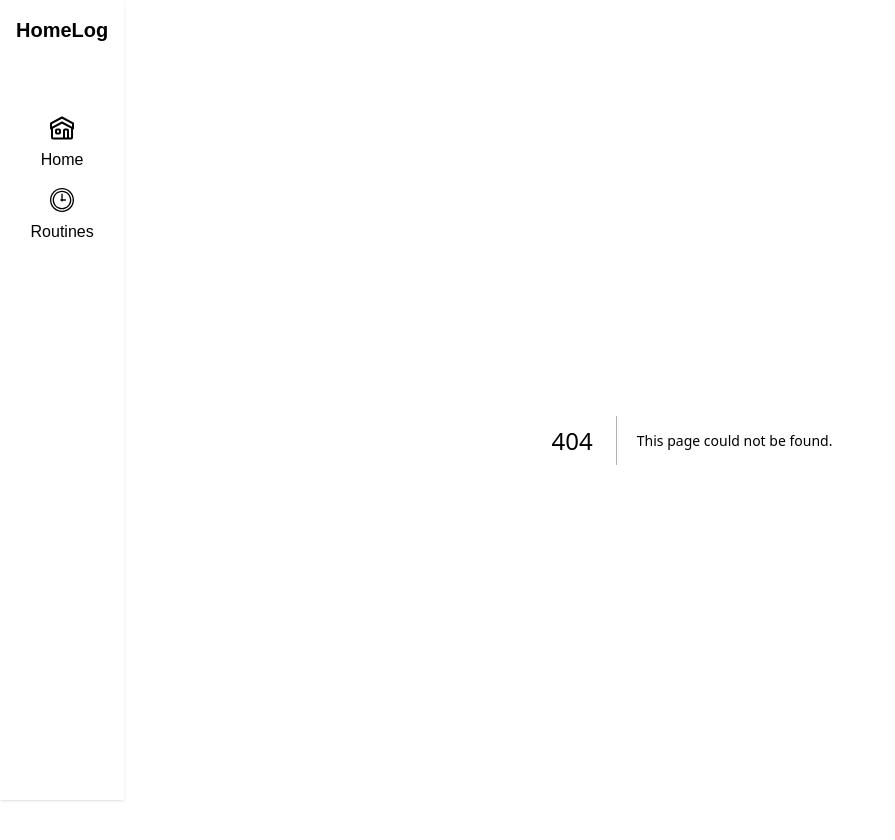
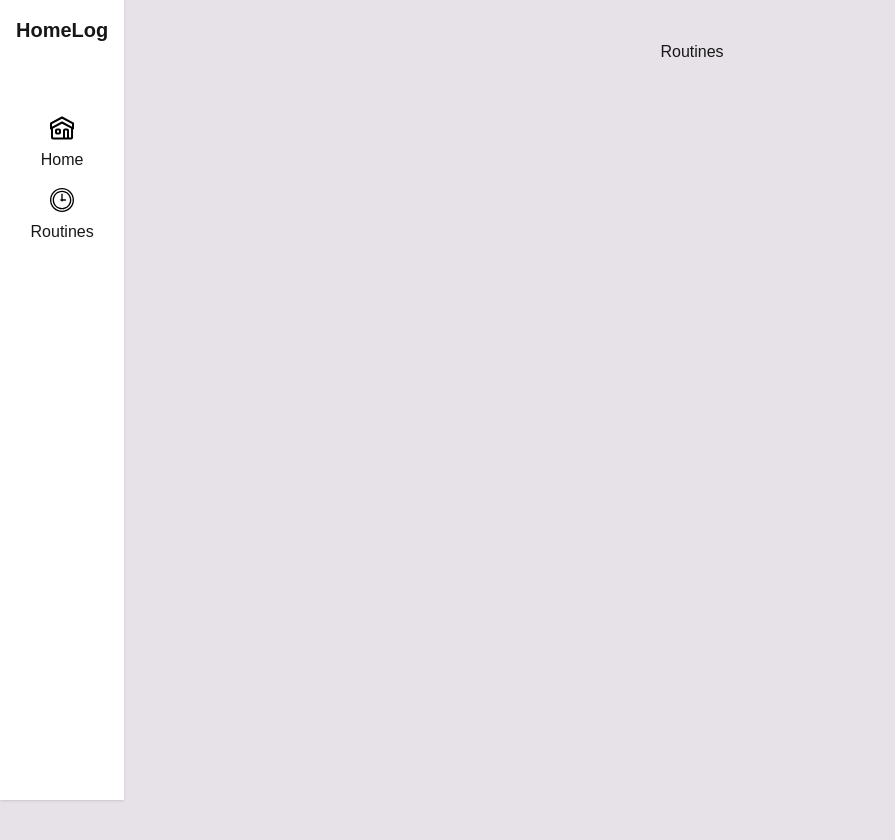
Before and after one commit to m0owo/HomeLog-Frontend, a Next.js app: page /routines in a window 1280 px wide. Before the commit this address had no page. Shown: the top 840 px of the page, without its empty margins (0-895 px from the left). After the commit the page ends 800 px from the top, so only its background shows below. Built offline with nearby package versions, Linux system fonts and the light colour scheme.

Commit message:
feat: add routines page

```diff
--- a/src/app/components/nav-bar.tsx
+++ b/src/app/components/nav-bar.tsx
@@ -21,7 +21,7 @@ export default function Navbar() {
           <p>Home</p>
         </Link>
         <Link
-          href="/"
+          href="/routines"
           className="flex w-full flex-col items-center justify-center gap-2"
         >
           <p>
--- /dev/null
+++ b/src/app/routines/page.tsx
@@ -0,0 +1,5 @@
+"use client";
+
+export default function RoutinesPage() {
+  return <div>Routines</div>;
+}
```
